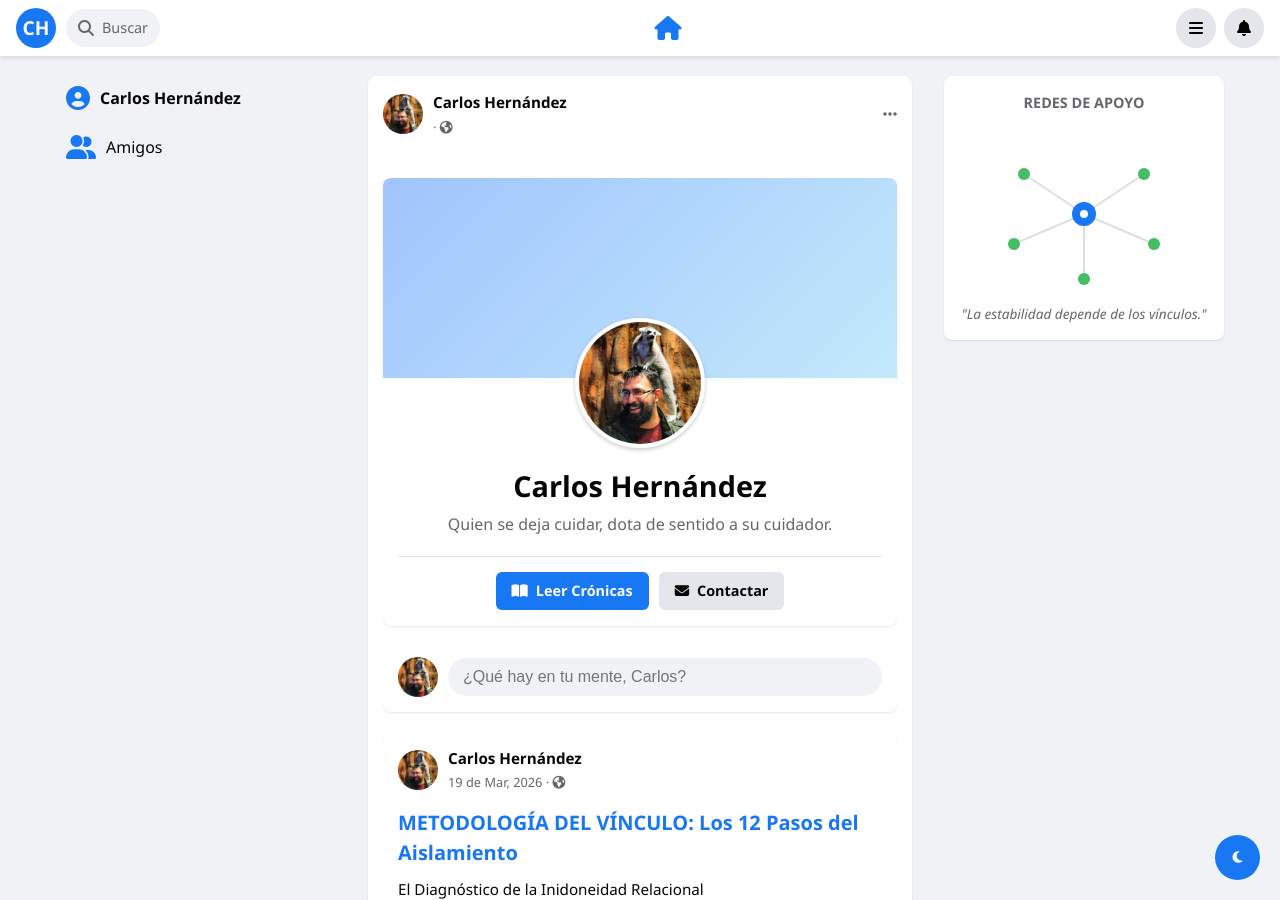
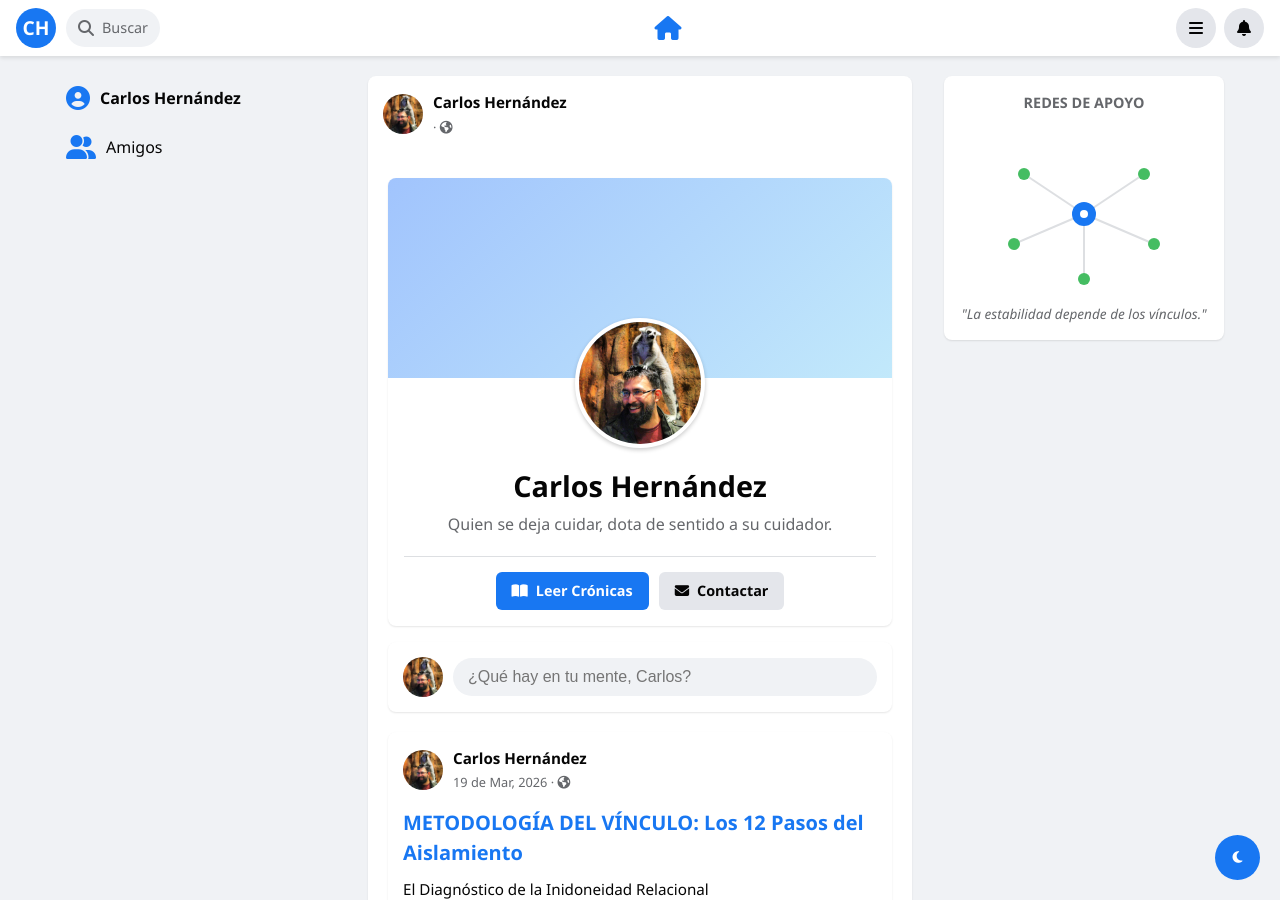
Before and after one commit to cafrhein/muro, a Jekyll site: the page built from _layouts/post.html, in a window 1280 px wide and 900 px high. Built offline with Jekyll 4.4.1, drawn with Linux system fonts in a browser that asks for light colours.

Commit message:
Update post.html

```diff
--- a/_layouts/post.html
+++ b/_layouts/post.html
@@ -10,20 +10,18 @@ layout: default
             <strong style="display: block; color: var(--fb-text); font-size: 0.95rem;">Carlos Hernández</strong>
             <span style="font-size: 0.8rem; color: var(--fb-text-sec);">{{ page.date | date: "%e de %b, %Y" }} · <i class="fas fa-globe-americas"></i></span>
         </div>
-        <div style="margin-left: auto; color: var(--fb-text-sec); cursor: pointer;">
-            <i class="fas fa-ellipsis-h"></i>
+    </div>
+
+    <div class="post-content" style="padding: 0 20px 20px 20px;">
+        <h1 style="margin-top: 0; color: var(--fb-text); font-size: 1.8rem; font-weight: 800; margin-bottom: 25px; line-height: 1.2;">{{ page.title }}</h1>
+
+        <div style="color: var(--fb-text);">
+            {{ content }}
         </div>
     </div>
 
-    <div class="post-content" style="padding: 0 15px 15px 15px;">
-        <h1 style="margin-top: 0; color: var(--fb-text); font-size: 1.5rem; font-weight: 800; margin-bottom: 25px;">{{ page.title }}</h1>
-
-        {{ content }}
-
-    </div>
-
     <div style="border-top: 1px solid var(--fb-border); display: flex; justify-content: flex-end; padding: 10px 15px; background: var(--fb-hover);">
-        <div onclick="if(navigator.share){ navigator.share({title: '{{ page.title | escape }}', url: window.location.href}); } else { navigator.clipboard.writeText(window.location.href); alert('¡Enlace copiado al portapapeles!'); }" style="color: var(--fb-text-sec); font-weight: 600; font-size: 0.9rem; padding: 8px 16px; cursor: pointer; border-radius: 5px; transition: background 0.2s; display: flex; align-items: center; gap: 8px;">
+        <div onclick="if(navigator.share){ navigator.share({title: '{{ page.title | escape }}', url: window.location.href}); } else { navigator.clipboard.writeText(window.location.href); alert('¡Enlace copiado!'); }" style="color: var(--fb-text-sec); font-weight: 600; font-size: 0.9rem; padding: 8px 16px; cursor: pointer; border-radius: 5px; display: flex; align-items: center; gap: 8px;">
             <i class="fas fa-share"></i> Compartir artículo
         </div>
     </div>
```
